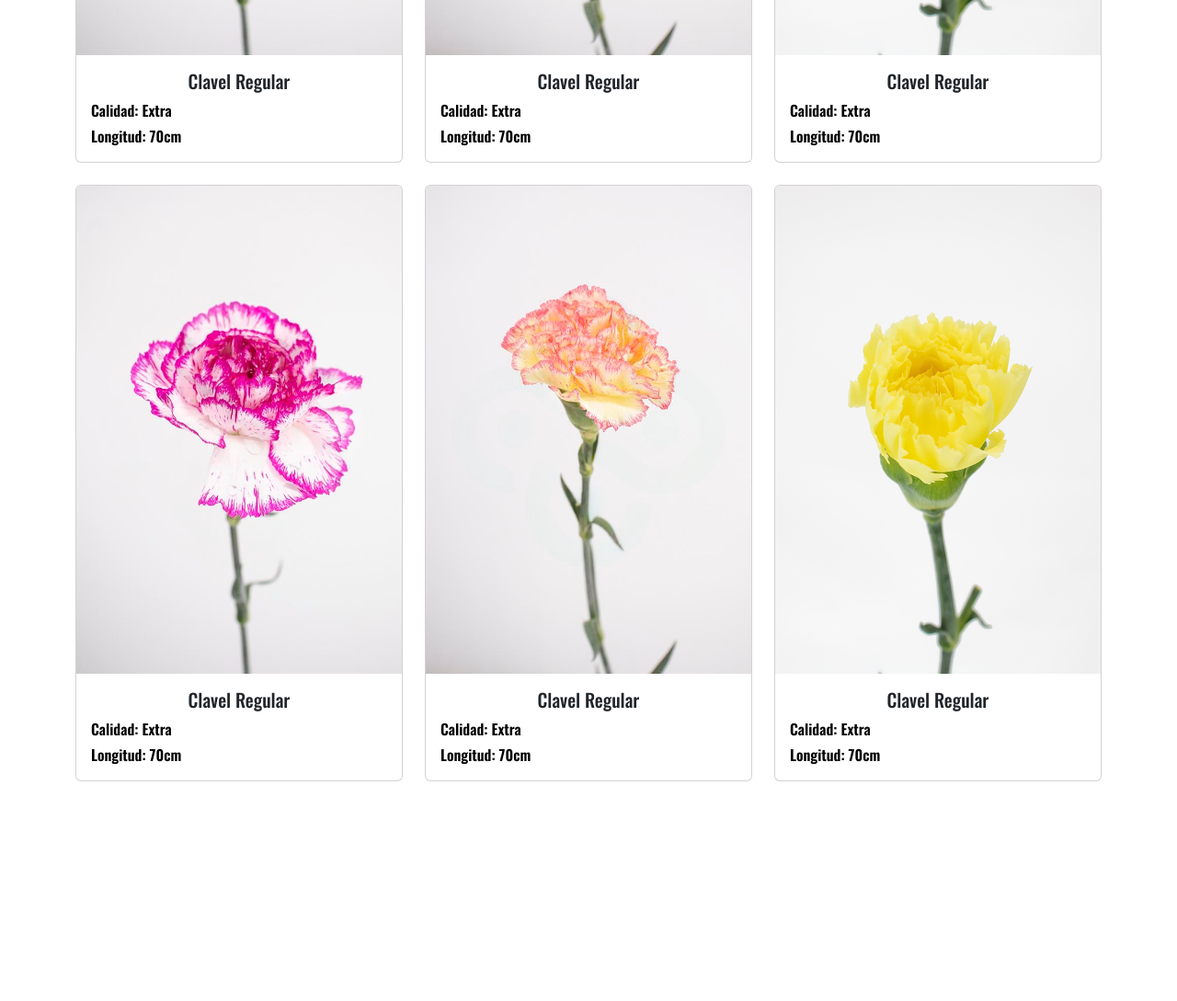
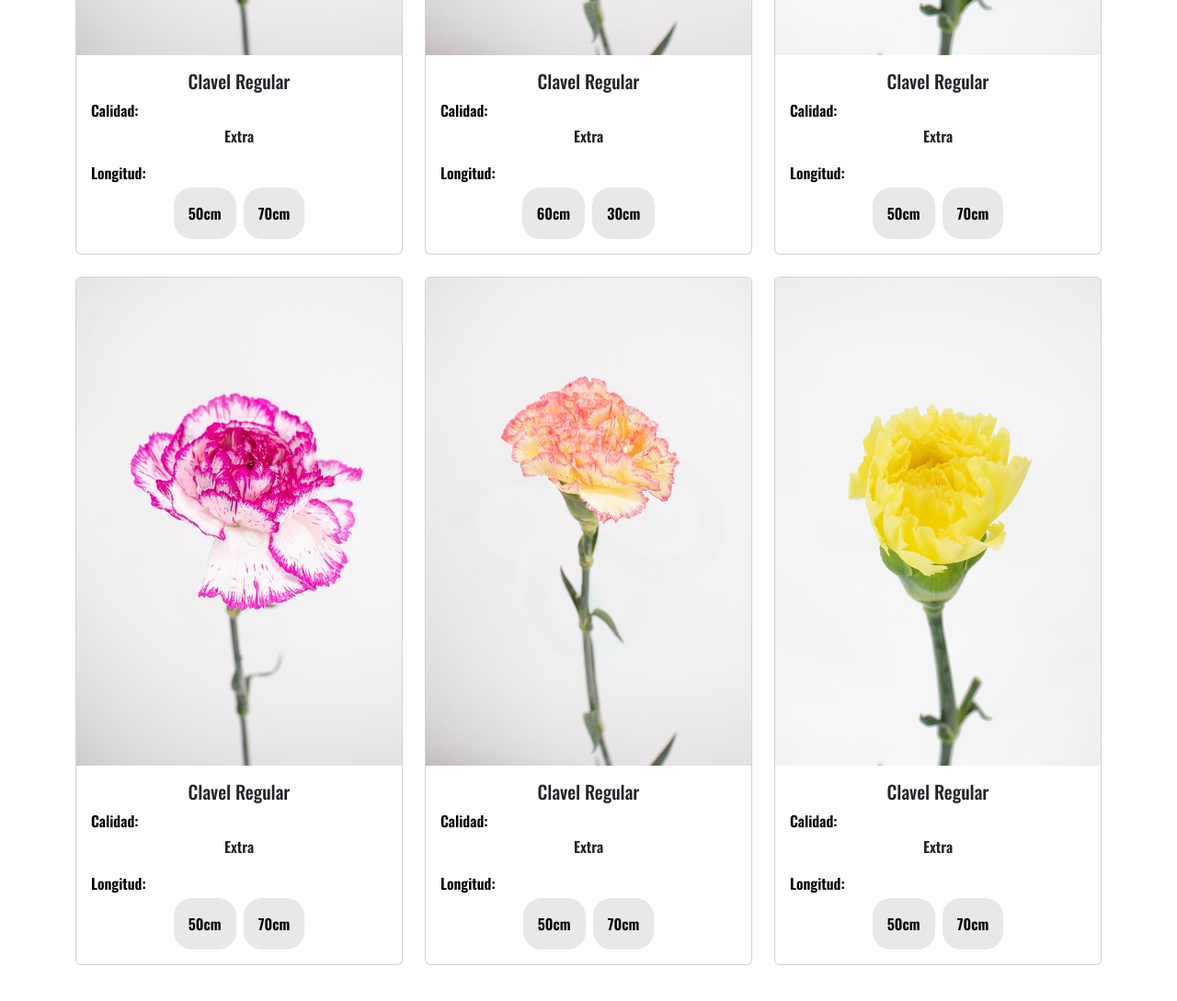
Before and after one commit to angelrxdriguez/toxal-front, a plain HTML site: page section.html in a window 1280 px wide. Shown: the part 940-2029 px from the top of the page at 92% size. Before the commit the page ends 1838 px from the top, so only its background shows below. Drawn offline with nearby package versions, Linux system fonts and the light colour scheme.

Commit message:
extension flor

```diff
--- a/section.html
+++ b/section.html
@@ -58,8 +58,17 @@
             <img src="media/img/clavel-pais.jpeg" class="card-img-top" alt="Clavel Regular">
             <div class="card-body">
               <h5 class="card-title">Clavel Regular</h5>
-              <p class="card-text mb-1">Calidad: Extra</p>
-              <p class="card-text">Longitud: 70cm</p>
+              <p class="card-text mb-1">Calidad:
+              <p class="calidad">Extra</p>
+              </p>
+              <div class="card-text">
+                <p class="mb-1 text-start">Longitud:</p>
+                <div class="longitudes d-flex justify-content-center gap-2">
+                  <span class="longitud">50cm</span>
+                  <span class="longitud">70cm</span>
+                </div>
+              </div>
+
             </div>
           </div>
         </a>
@@ -71,8 +80,16 @@
             <img src="media/img/clavel-nac.jpeg" class="card-img-top" alt="Clavel Regular">
             <div class="card-body">
               <h5 class="card-title">Clavel Regular</h5>
-              <p class="card-text mb-1">Calidad: Extra</p>
-              <p class="card-text">Longitud: 70cm</p>
+              <p class="card-text mb-1">Calidad:
+              <p class="calidad">Extra</p>
+              </p>
+              <div class="card-text">
+                <p class="mb-1 text-start">Longitud:</p>
+                <div class="longitudes d-flex justify-content-center gap-2">
+                  <span class="longitud">60cm</span>
+                  <span class="longitud">30cm</span>
+                </div>
+              </div>
             </div>
           </div>
         </a>
@@ -84,20 +101,36 @@
             <img src="media/img/clavel-estandar.jpg" class="card-img-top" alt="Clavel Regular">
             <div class="card-body">
               <h5 class="card-title">Clavel Regular</h5>
-              <p class="card-text mb-1">Calidad: Extra</p>
-              <p class="card-text">Longitud: 70cm</p>
+            <p class="card-text mb-1">Calidad:
+              <p class="calidad">Extra</p>
+              </p>
+              <div class="card-text">
+                <p class="mb-1 text-start">Longitud:</p>
+                <div class="longitudes d-flex justify-content-center gap-2">
+                  <span class="longitud">50cm</span>
+                  <span class="longitud">70cm</span>
+                </div>
+              </div>
             </div>
           </div>
         </a>
       </div>
-       <div class="col">
+      <div class="col">
         <a href="clavel-regular.html" class="text-decoration-none">
           <div class="card h-100 text-center">
             <img src="media/img/clavel-pais.jpeg" class="card-img-top" alt="Clavel Regular">
             <div class="card-body">
               <h5 class="card-title">Clavel Regular</h5>
-              <p class="card-text mb-1">Calidad: Extra</p>
-              <p class="card-text">Longitud: 70cm</p>
+            <p class="card-text mb-1">Calidad:
+              <p class="calidad">Extra</p>
+              </p>
+              <div class="card-text">
+                <p class="mb-1 text-start">Longitud:</p>
+                <div class="longitudes d-flex justify-content-center gap-2">
+                  <span class="longitud">50cm</span>
+                  <span class="longitud">70cm</span>
+                </div>
+              </div>
             </div>
           </div>
         </a>
@@ -109,8 +142,16 @@
             <img src="media/img/clavel-nac.jpeg" class="card-img-top" alt="Clavel Regular">
             <div class="card-body">
               <h5 class="card-title">Clavel Regular</h5>
-              <p class="card-text mb-1">Calidad: Extra</p>
-              <p class="card-text">Longitud: 70cm</p>
+            <p class="card-text mb-1">Calidad:
+              <p class="calidad">Extra</p>
+              </p>
+              <div class="card-text">
+                <p class="mb-1 text-start">Longitud:</p>
+                <div class="longitudes d-flex justify-content-center gap-2">
+                  <span class="longitud">50cm</span>
+                  <span class="longitud">70cm</span>
+                </div>
+              </div>
             </div>
           </div>
         </a>
@@ -122,8 +163,16 @@
             <img src="media/img/clavel-estandar.jpg" class="card-img-top" alt="Clavel Regular">
             <div class="card-body">
               <h5 class="card-title">Clavel Regular</h5>
-              <p class="card-text mb-1">Calidad: Extra</p>
-              <p class="card-text">Longitud: 70cm</p>
+            <p class="card-text mb-1">Calidad:
+              <p class="calidad">Extra</p>
+              </p>
+              <div class="card-text">
+                <p class="mb-1 text-start">Longitud:</p>
+                <div class="longitudes d-flex justify-content-center gap-2">
+                  <span class="longitud">50cm</span>
+                  <span class="longitud">70cm</span>
+                </div>
+              </div>
             </div>
           </div>
         </a>
--- a/style.css
+++ b/style.css
@@ -110,3 +110,12 @@ border-radius: 20%;
     border: solid rgb(58, 83, 0);
     transition: 0.1s;
   }
+  .longitudes{
+    display: flex;
+    flex-direction: row;
+  }
+  .longitud{
+    background-color: rgb(232, 232, 232);
+    padding: 5%;
+    border-radius: 20px;
+  }
```
